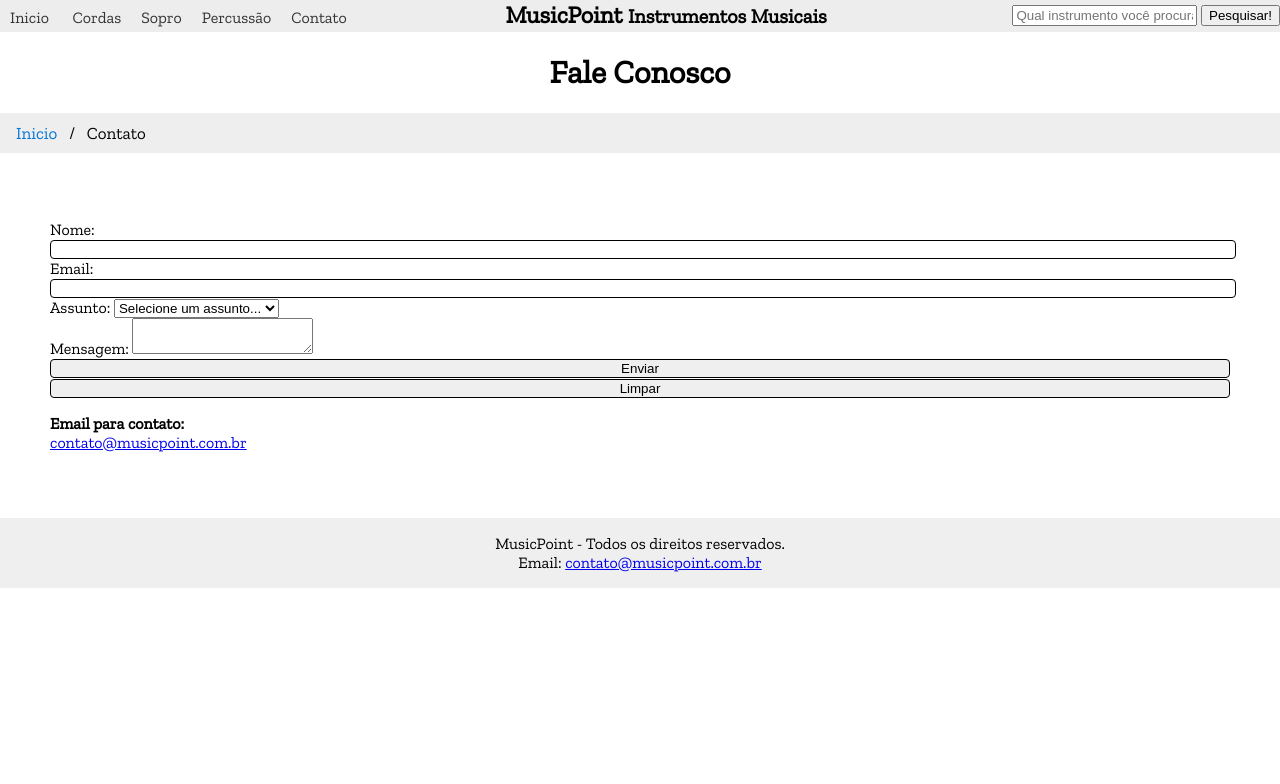
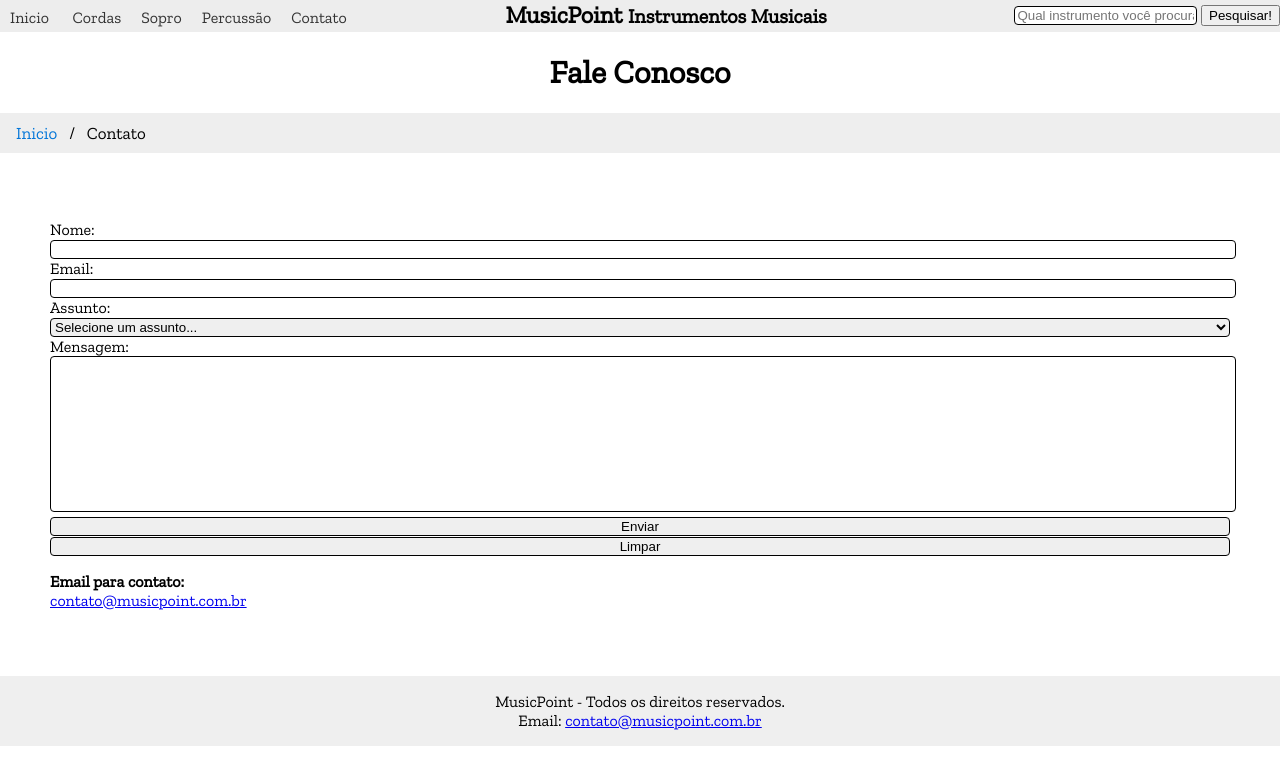
Before and after one commit to waltersfilho/htmlejcm, a plain HTML site: page contato.html in a window 1280 px wide. Drawn offline with nearby package versions, Linux system fonts and the light colour scheme.

Commit message:
css to inputs

```diff
--- a/contato.html
+++ b/contato.html
@@ -53,7 +53,7 @@
           <option value="reclamacao">Reclamações</option>
         </select><br>
         <label for="mensagem"> Mensagem: </label>
-        <textarea id="mensagem"></textarea><br>
+        <textarea id="mensagem" rows="10"></textarea><br>
 
         <input type="submit" value="Enviar"/>
         <input type="reset" value="Limpar"/>
--- a/css/style.css
+++ b/css/style.css
@@ -46,6 +46,10 @@ html, body {
   height:320px;
 }
 
+figcaption{
+	text-align:center;
+}
+
 
 body{
 	font-family: 'Zilla Slab', serif;
@@ -88,7 +92,18 @@ body{
 }
 
 
-.input-group { float: right; margin-top: 5px;}
+.input-group {
+	float: right;
+	margin-top: 5px;
+
+}
+
+
+.input-group input{
+	border-radius: 4px;
+	border: 1px solid;
+}
+
 
 ul.breadcrumb {
     padding: 10px 16px;
@@ -141,3 +156,16 @@ ul.breadcrumb li a:hover {
     width: 100%;
 	border-radius: 4px;
 }
+
+textarea{
+	border: 1px solid;
+    width: 100%;
+	border-radius: 4px;
+	resize: none;
+}
+
+select{
+	border: 1px solid;
+    width: 100%;
+	border-radius: 4px;
+}
```
